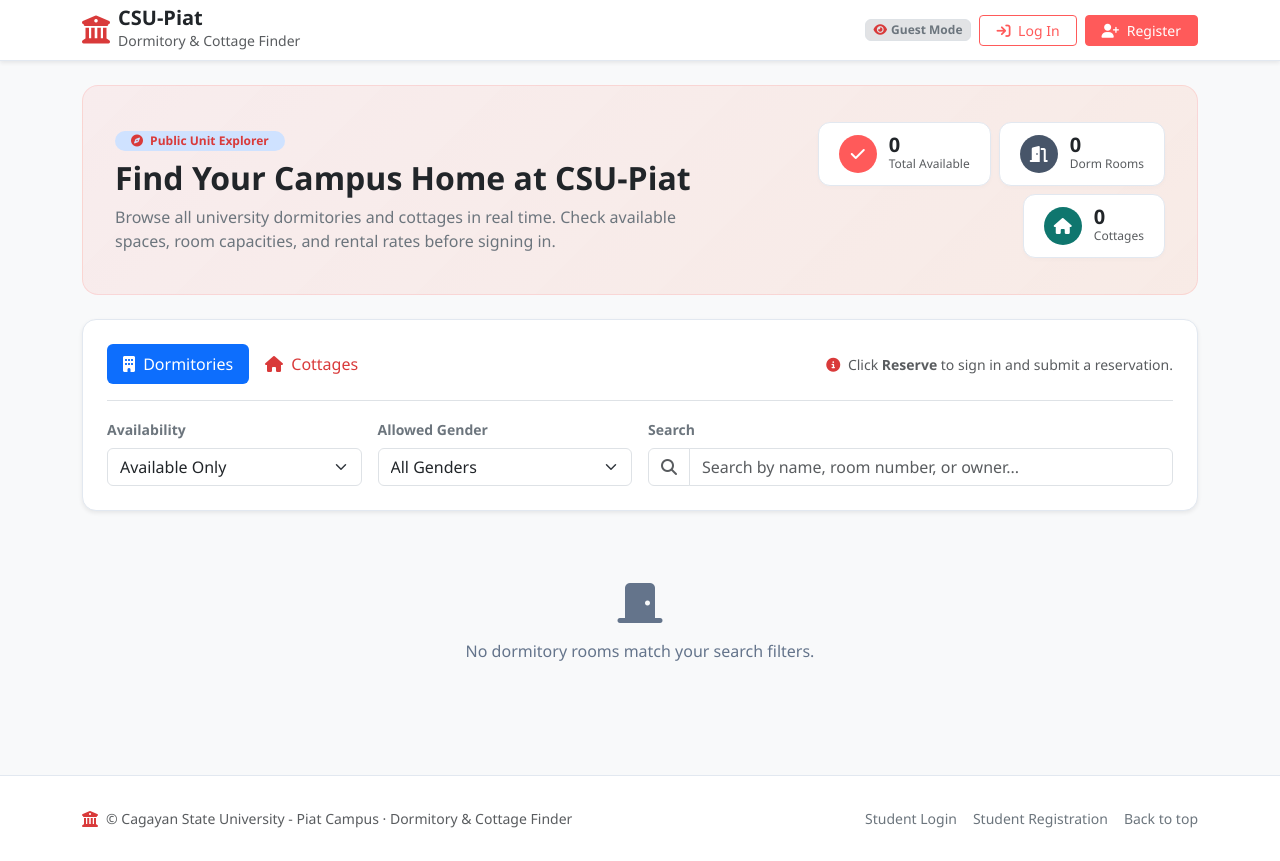
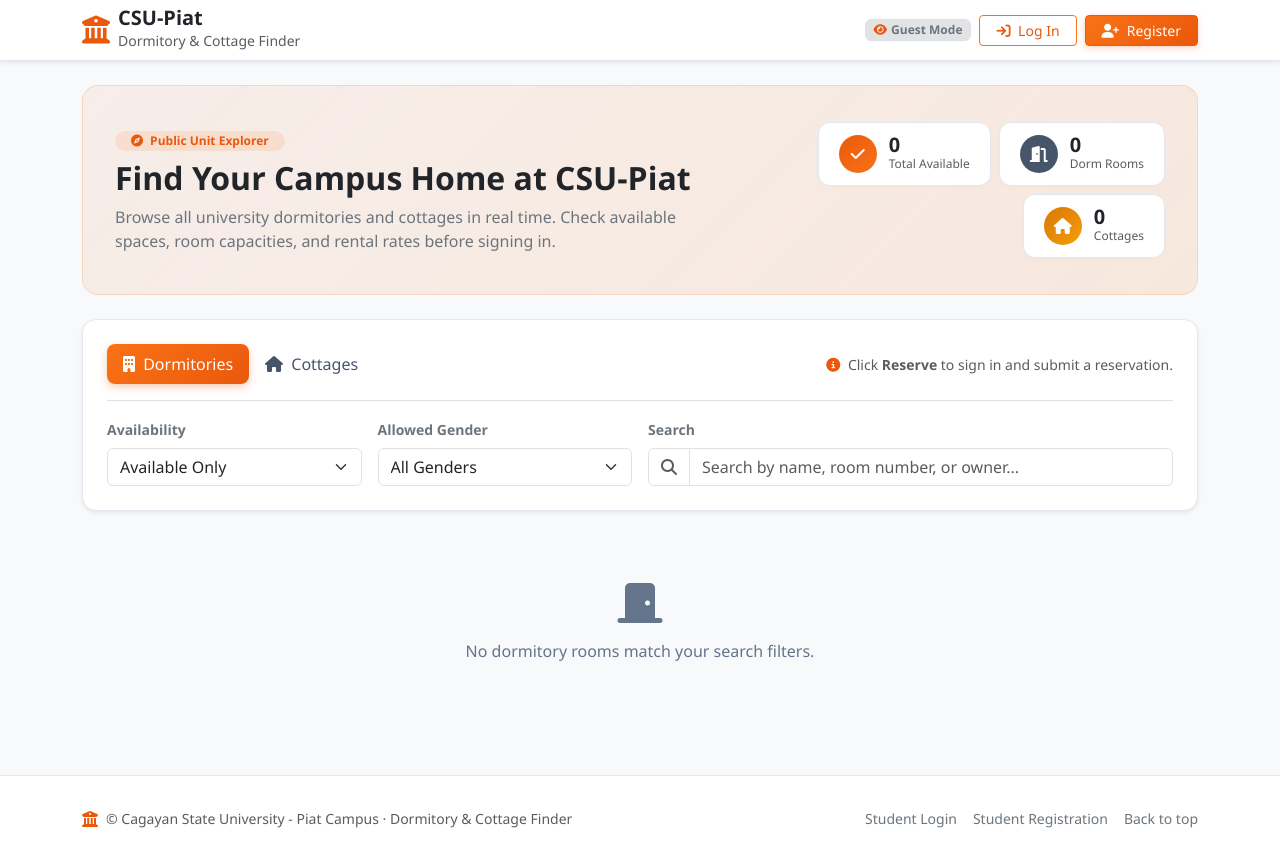
Before and after one commit to Glenn-IT/WDACFWRS-Web-Based-Dormitory-and-Cottage-Finder-with-Reservation-System, a PHP site: page /guest.html in a window 1280 px wide. Run offline with PHP 8.4, Linux system fonts and the light colour scheme; data that the repository does not hold is empty.

Commit message:
Unify system styling to warm orange gradient theme and remove foreign blue colors

```diff
--- a/assets/css/style.css
+++ b/assets/css/style.css
@@ -1,24 +1,27 @@
 /* ============================================================
    CSU-Piat Dormitory & Cottage Finder — Shared Theme
-   Modern Warm Theme: Coral / Orange / Amber / Gold
+   Modern Warm Orange Gradient Theme
    ============================================================ */
 
 :root {
-  --brand-1: #FF5A5A;
-  --brand-2: #FF8B5A;
-  --brand-3: #FFA95A;
-  --brand-4: #FFD45A;
+  --brand-1: #EA580C; /* Deep vibrant orange */
+  --brand-2: #F97316; /* Bright warm orange */
+  --brand-3: #FB923C; /* Soft orange accent */
+  --brand-4: #FBBF24; /* Warm golden sun */
 
-  --brand-primary: var(--brand-1);
-  --brand-primary-hover: #F04B4B;
-  --brand-primary-active: #E14040;
-  --brand-primary-text: #D93A3A;
+  --brand-primary: #EA580C;
+  --brand-primary-hover: #C2410C;
+  --brand-primary-active: #9A3412;
+  --brand-primary-text: #EA580C;
 
-  --brand-gradient: linear-gradient(135deg, var(--brand-1) 0%, var(--brand-2) 35%, var(--brand-3) 65%, var(--brand-4) 100%);
-  --brand-gradient-panel: linear-gradient(160deg, var(--brand-1), var(--brand-2));
+  --brand-gradient: linear-gradient(135deg, #EA580C 0%, #F97316 45%, #FB923C 75%, #FBBF24 100%);
+  --brand-gradient-panel: linear-gradient(145deg, #C2410C 0%, #EA580C 50%, #F97316 100%);
+  --brand-gradient-btn: linear-gradient(135deg, #F97316 0%, #EA580C 100%);
+  --brand-gradient-btn-hover: linear-gradient(135deg, #EA580C 0%, #C2410C 100%);
+  --brand-gradient-subtle: linear-gradient(135deg, rgba(249, 115, 22, 0.08) 0%, rgba(245, 158, 11, 0.12) 100%);
 
   --uni-gray: #64748b;
-  --uni-gray-light: #f1f5f9;
+  --uni-gray-light: #f8fafc;
   --uni-border: #e2e8f0;
 
   --sidebar-bg: #1e2530;
@@ -27,56 +30,140 @@
   --topbar-height: 64px;
 }
 
-/* ---------------- Bootstrap Primary Override (brand alignment) ---------------- */
+/* ---------------- Bootstrap Primary & Element Overrides (brand alignment) ---------------- */
 :root {
-  --bs-primary: var(--brand-1);
-  --bs-primary-rgb: 255, 90, 90;
-  --bs-link-color: var(--brand-primary-text);
-  --bs-link-color-rgb: 217, 58, 58;
-  --bs-link-hover-color: var(--brand-primary-active);
-  --bs-link-hover-color-rgb: 225, 64, 64;
+  --bs-primary: #EA580C;
+  --bs-primary-rgb: 234, 88, 12;
+  --bs-link-color: #EA580C;
+  --bs-link-color-rgb: 234, 88, 12;
+  --bs-link-hover-color: #C2410C;
+  --bs-link-hover-color-rgb: 194, 65, 12;
+  --bs-focus-ring-color: rgba(249, 115, 22, 0.25);
 }
 
 .btn-primary {
-  --bs-btn-bg: var(--brand-1);
-  --bs-btn-border-color: var(--brand-1);
-  --bs-btn-hover-bg: var(--brand-primary-hover);
-  --bs-btn-hover-border-color: var(--brand-primary-hover);
-  --bs-btn-active-bg: var(--brand-primary-active);
-  --bs-btn-active-border-color: var(--brand-primary-active);
-  --bs-btn-focus-shadow-rgb: 255, 90, 90;
+  --bs-btn-bg: #EA580C;
+  --bs-btn-border-color: #EA580C;
+  --bs-btn-hover-bg: #C2410C;
+  --bs-btn-hover-border-color: #C2410C;
+  --bs-btn-active-bg: #9A3412;
+  --bs-btn-active-border-color: #9A3412;
+  --bs-btn-focus-shadow-rgb: 234, 88, 12;
+  background: var(--brand-gradient-btn) !important;
+  border-color: #EA580C !important;
+  color: #ffffff !important;
+  box-shadow: 0 2px 6px rgba(234, 88, 12, 0.25);
+  transition: all 0.2s ease;
+}
+
+.btn-primary:hover,
+.btn-primary:focus,
+.btn-primary:active {
+  background: var(--brand-gradient-btn-hover) !important;
+  border-color: #C2410C !important;
+  color: #ffffff !important;
+  box-shadow: 0 4px 12px rgba(194, 65, 12, 0.35);
 }
 
 .btn-outline-primary {
-  --bs-btn-color: var(--brand-1);
-  --bs-btn-border-color: var(--brand-1);
-  --bs-btn-hover-bg: var(--brand-1);
-  --bs-btn-hover-border-color: var(--brand-1);
-  --bs-btn-active-bg: var(--brand-primary-active);
-  --bs-btn-active-border-color: var(--brand-primary-active);
+  --bs-btn-color: #EA580C;
+  --bs-btn-border-color: #F97316;
+  --bs-btn-hover-bg: #EA580C;
+  --bs-btn-hover-border-color: #EA580C;
+  --bs-btn-active-bg: #C2410C;
+  --bs-btn-active-border-color: #C2410C;
+  color: #EA580C !important;
+  border-color: #F97316 !important;
+  transition: all 0.2s ease;
 }
 
-.bg-primary { background-color: var(--brand-1) !important; }
-.text-primary { color: var(--brand-primary-text) !important; }
-.border-primary { border-color: var(--brand-1) !important; }
+.btn-outline-primary:hover,
+.btn-outline-primary:active,
+.btn-check:checked + .btn-outline-primary {
+  background: var(--brand-gradient-btn) !important;
+  border-color: #EA580C !important;
+  color: #ffffff !important;
+  box-shadow: 0 4px 10px rgba(234, 88, 12, 0.25);
+}
+
+.bg-primary { background-color: #EA580C !important; }
+.text-primary { color: #EA580C !important; }
+.border-primary { border-color: #EA580C !important; }
+
+/* Remove any Bootstrap default blue on active nav-pills / tabs / pages */
+.nav-pills .nav-link {
+  color: #475569;
+  font-weight: 500;
+  border-radius: 8px;
+  transition: all 0.2s ease;
+}
+
+.nav-pills .nav-link:hover {
+  color: #EA580C;
+  background-color: rgba(249, 115, 22, 0.08);
+}
+
+.nav-pills .nav-link.active,
+.nav-pills .show > .nav-link {
+  background: var(--brand-gradient-btn) !important;
+  color: #ffffff !important;
+  box-shadow: 0 3px 8px rgba(234, 88, 12, 0.3);
+}
+
+.nav-tabs .nav-link {
+  color: #475569;
+}
+
+.nav-tabs .nav-link:hover {
+  color: #EA580C;
+}
+
+.nav-tabs .nav-link.active {
+  color: #EA580C !important;
+  border-bottom: 2px solid #EA580C !important;
+  font-weight: 600;
+}
+
+.pagination .page-item.active .page-link {
+  background: var(--brand-gradient-btn) !important;
+  border-color: #EA580C !important;
+  color: #ffffff !important;
+}
+
+.pagination .page-link {
+  color: #EA580C;
+}
+
+.pagination .page-link:hover {
+  color: #C2410C;
+  background-color: rgba(249, 115, 22, 0.08);
+}
+
+.dropdown-item.active,
+.dropdown-item:active {
+  background: var(--brand-gradient-btn) !important;
+  color: #ffffff !important;
+}
 
 .form-check-input:checked {
-  background-color: var(--brand-1);
-  border-color: var(--brand-1);
+  background-color: #EA580C !important;
+  border-color: #EA580C !important;
 }
+
 .form-check-input:focus,
-.form-control:focus {
-  border-color: var(--brand-2);
-  box-shadow: 0 0 0 0.25rem rgba(255, 90, 90, 0.25);
+.form-control:focus,
+.form-select:focus {
+  border-color: #F97316 !important;
+  box-shadow: 0 0 0 0.25rem rgba(249, 115, 22, 0.25) !important;
 }
 
 /* ---------------- Stat Icon Utilities ---------------- */
-.stat-icon-brand-1   { background: var(--brand-1); }
-.stat-icon-brand-2   { background: #F2703D; }
-.stat-icon-brand-3   { background: #D98A1F; }
-.stat-icon-success   { background: #16a34a; }
-.stat-icon-neutral-1 { background: #475569; }
-.stat-icon-neutral-2 { background: #0f766e; }
+.stat-icon-brand-1   { background: linear-gradient(135deg, #EA580C, #F97316) !important; }
+.stat-icon-brand-2   { background: linear-gradient(135deg, #F97316, #FB923C) !important; }
+.stat-icon-brand-3   { background: linear-gradient(135deg, #F59E0B, #FBBF24) !important; }
+.stat-icon-success   { background: #16a34a !important; }
+.stat-icon-neutral-1 { background: #475569 !important; }
+.stat-icon-neutral-2 { background: linear-gradient(135deg, #D97706, #F59E0B) !important; }
 
 body {
   background-color: var(--uni-gray-light);
@@ -84,7 +171,15 @@ body {
   color: #1e293b;
 }
 
-a { text-decoration: none; }
+a {
+  color: #EA580C;
+  text-decoration: none;
+  transition: color 0.15s ease;
+}
+
+a:hover {
+  color: #C2410C;
+}
 
 /* ---------------- Auth Pages ---------------- */
 .auth-page {
@@ -169,10 +264,14 @@ a { text-decoration: none; }
 }
 
 .app-sidebar .nav-link.active {
-  background: rgba(255, 255, 255, 0.12);
+  background: rgba(249, 115, 22, 0.18);
   color: #fff;
-  border-left-color: var(--brand-1);
+  border-left-color: var(--brand-2);
   font-weight: 600;
+}
+
+.app-sidebar .nav-link.active i {
+  color: #FB923C;
 }
 
 .app-sidebar .nav-section-title {
@@ -259,7 +358,7 @@ a { text-decoration: none; }
 }
 
 .room-card:hover {
-  box-shadow: 0 10px 25px rgba(255, 90, 90, 0.18);
+  box-shadow: 0 10px 25px rgba(234, 88, 12, 0.2);
   transform: translateY(-2px);
 }
 
@@ -299,8 +398,8 @@ a { text-decoration: none; }
 
 .wizard-steps li.active .step-circle,
 .wizard-steps li.done .step-circle {
-  background: var(--brand-1);
-  border-color: var(--brand-1);
+  background: var(--brand-gradient-btn) !important;
+  border-color: var(--brand-1) !important;
   color: #fff;
 }
 
@@ -346,7 +445,7 @@ a { text-decoration: none; }
 .toast-success { background-color: #16a34a !important; color: #fff !important; }
 .toast-error   { background-color: #dc2626 !important; color: #fff !important; }
 .toast-warning { background-color: #d97706 !important; color: #fff !important; }
-.toast-info    { background-color: #0284c7 !important; color: #fff !important; }
+.toast-info    { background-color: #EA580C !important; color: #fff !important; }
 
 .toast .toast-body {
   padding: 0.85rem 1rem;
@@ -354,7 +453,10 @@ a { text-decoration: none; }
 }
 
 /* ---------------- Misc ---------------- */
-.badge-soft { background: rgba(255, 90, 90, 0.12); color: var(--brand-primary-text); }
+.badge-soft { background: rgba(249, 115, 22, 0.12); color: var(--brand-primary-text); }
+.badge-orange, .badge-brand { background: var(--brand-gradient-btn) !important; color: #ffffff !important; }
+.bg-primary-subtle { background-color: rgba(249, 115, 22, 0.12) !important; }
+.spinner-border.text-primary, .spinner-grow.text-primary { color: #EA580C !important; }
 .qr-placeholder {
   width: 200px;
   height: 200px;
--- a/assets/js/ui.js
+++ b/assets/js/ui.js
@@ -148,7 +148,7 @@ function badgeClass(status) {
     Active: "bg-success",
     Inactive: "bg-secondary",
     Cancelled: "bg-danger",
-    "Room/Unit Reserved": "bg-info text-dark",
+    "Room/Unit Reserved": "badge-orange text-white",
   };
   return map[status] || "bg-secondary";
 }
--- a/assets/js/user-dashboard.js
+++ b/assets/js/user-dashboard.js
@@ -11,10 +11,6 @@ document.addEventListener("DOMContentLoaded", async () => {
   } catch (e) {
     /* reservations endpoint lands in Phase 3 */
   }
-  document.getElementById("stat-total-reservations").textContent = reservations.length;
-  document.getElementById("stat-pending-reservations").textContent = reservations.filter((r) => r.approvalStatus === "Pending").length;
-  document.getElementById("stat-approved-reservations").textContent = reservations.filter((r) => r.approvalStatus === "Approved").length;
-
   let notifications = [];
   try {
     const data = await DataAPI.getNotifications();
@@ -22,7 +18,6 @@ document.addEventListener("DOMContentLoaded", async () => {
   } catch (e) {
     /* notifications endpoint lands in Phase 4 */
   }
-  document.getElementById("stat-notifications").textContent = notifications.length;
 
   // Available rooms preview (mix of dorms + cottages, available only)
   const [dormsData, cottagesData] = await Promise.all([
--- a/assets/js/user-profile.js
+++ b/assets/js/user-profile.js
@@ -37,6 +37,8 @@ document.addEventListener("DOMContentLoaded", async () => {
 
   editBtn.addEventListener("click", () => {
     fieldset.disabled = false;
+    document.getElementById("pf-first-name").readOnly = true;
+    document.getElementById("pf-last-name").readOnly = true;
     saveActions.classList.remove("d-none");
     editBtn.classList.add("d-none");
   });
--- a/guest.html
+++ b/guest.html
@@ -16,10 +16,10 @@
       z-index: 1030;
     }
     .guest-hero {
-      background: linear-gradient(135deg, rgba(255, 90, 90, 0.08) 0%, rgba(255, 139, 90, 0.12) 100%);
+      background: linear-gradient(135deg, rgba(234, 88, 12, 0.07) 0%, rgba(249, 115, 22, 0.12) 100%);
       border-radius: 16px;
       padding: 2.25rem 2rem;
-      border: 1px solid rgba(255, 90, 90, 0.15);
+      border: 1px solid rgba(249, 115, 22, 0.18);
     }
     .guest-stat-badge {
       background: #ffffff;
--- a/user/profile.html
+++ b/user/profile.html
@@ -42,8 +42,8 @@
           <form id="profile-form">
             <fieldset id="profile-fieldset" disabled>
               <div class="row g-3">
-                <div class="col-md-6"><label class="form-label small">First Name</label><input class="form-control" id="pf-first-name"></div>
-                <div class="col-md-6"><label class="form-label small">Last Name</label><input class="form-control" id="pf-last-name"></div>
+                <div class="col-md-6"><label class="form-label small">First Name <span class="text-muted">(Read-only)</span></label><input class="form-control bg-light" id="pf-first-name" readonly></div>
+                <div class="col-md-6"><label class="form-label small">Last Name <span class="text-muted">(Read-only)</span></label><input class="form-control bg-light" id="pf-last-name" readonly></div>
                 <div class="col-md-6"><label class="form-label small">Course</label><input class="form-control" id="pf-course"></div>
                 <div class="col-md-3"><label class="form-label small">Year Level</label><input class="form-control" id="pf-year-level"></div>
                 <div class="col-md-3"><label class="form-label small">Semester</label><input class="form-control" id="pf-semester"></div>
```
Also changed, not shown: SYSTEM_MEMORY.md (+5 -0 lines), api/profile/update.php (+1 -11 lines), assets/js/admin-dashboard.js (+4 -4 lines), assets/js/admin-dormitories.js (+0 -16 lines), assets/js/user-rooms.js (+81 -61 lines), user/dashboard.html (+0 -39 lines), user/rooms.html (+8 -1 lines), assets/uploads/dorms/ee47b3b33b5f8572d4a73f4b78ce23ee.png (added).
